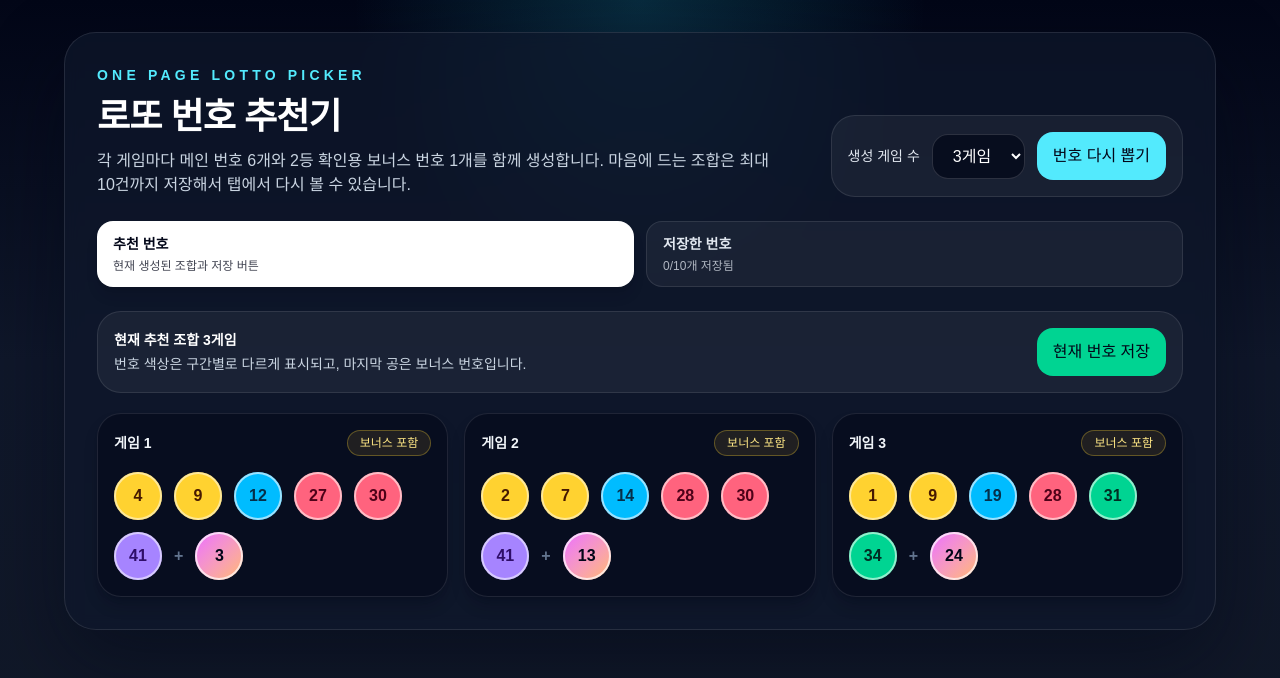
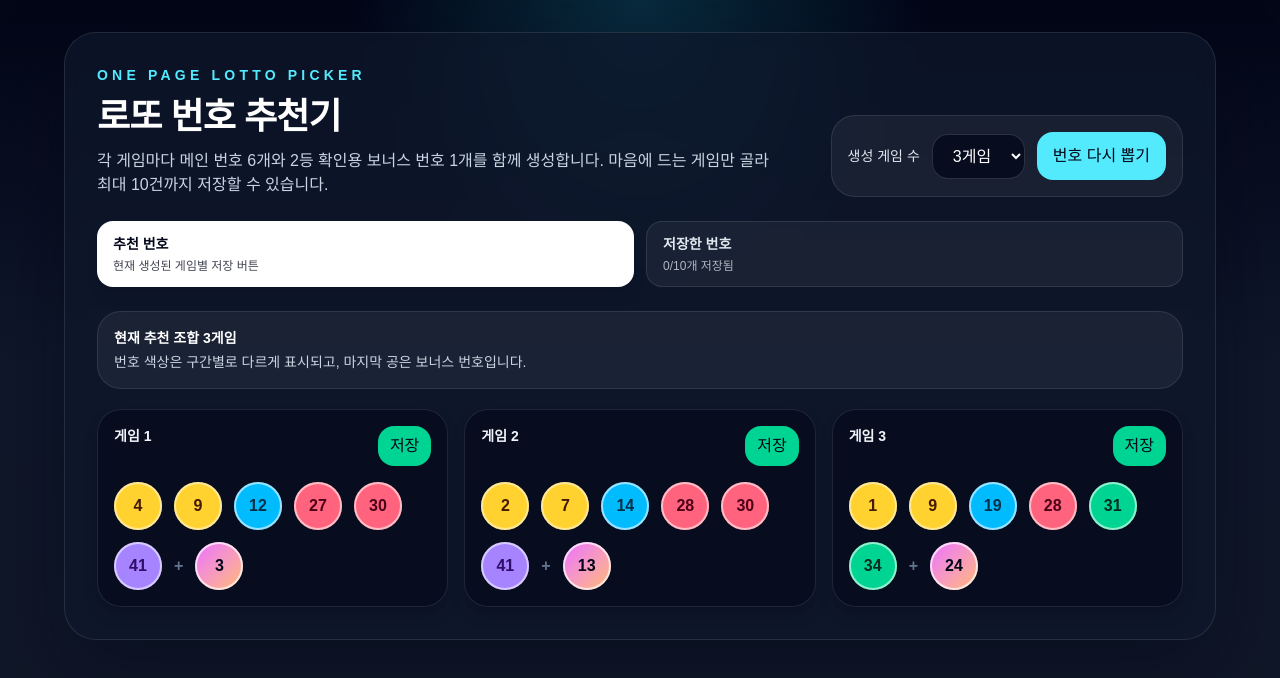
Before and after one commit to pmsGHer/OnePageLottoPicker, a Next.js app: page / in a window 1280 px wide. Shown: the top 678 px of the page. Built offline with nearby package versions, Linux system fonts and the light colour scheme.

Commit message:
Refine per-ticket save controls

```diff
--- a/app/LottoPickerClient.tsx
+++ b/app/LottoPickerClient.tsx
@@ -1,12 +1,12 @@
 "use client";
 
-import { useEffect, useMemo, useState } from "react";
+import { useEffect, useState } from "react";
 import {
   createLottoTicket,
   INITIAL_TICKET_COUNT,
   MAX_SAVED_BATCHES,
   type LottoTicket,
-  type SavedTicketBatch,
+  type SavedLottoTicket,
 } from "./lotto";
 
 type LottoPickerClientProps = {
@@ -15,7 +15,7 @@ type LottoPickerClientProps = {
 
 type TabKey = "generated" | "saved";
 
-const SAVED_BATCHES_KEY = "lotto-saved-batches";
+const SAVED_TICKETS_KEY = "lotto-saved-tickets";
 
 const NUMBER_COLOR_CLASSES = [
   "bg-amber-300 text-amber-950 ring-amber-100/70",
@@ -37,6 +37,10 @@ function getNumberColorClass(number: number) {
   return NUMBER_COLOR_CLASSES[4];
 }
 
+function getTicketSignature(ticket: LottoTicket) {
+  return `${ticket.numbers.join("-")}+${ticket.bonus}`;
+}
+
 function formatSavedAt(createdAt: string) {
   return new Intl.DateTimeFormat("ko-KR", {
     dateStyle: "medium",
@@ -47,17 +51,22 @@ function formatSavedAt(createdAt: string) {
 function TicketCard({
   ticket,
   index,
+  action,
+  meta,
 }: {
   ticket: LottoTicket;
   index: number;
+  action?: React.ReactNode;
+  meta?: React.ReactNode;
 }) {
   return (
     <article className="rounded-3xl border border-white/10 bg-slate-950/55 p-4 shadow-lg shadow-slate-950/25">
-      <div className="flex items-center justify-between gap-3">
-        <p className="text-sm font-semibold text-slate-100">게임 {index + 1}</p>
-        <span className="rounded-full border border-amber-300/30 bg-amber-300/10 px-3 py-1 text-xs font-medium text-amber-200">
-          보너스 포함
-        </span>
+      <div className="flex items-start justify-between gap-3">
+        <div>
+          <p className="text-sm font-semibold text-slate-100">게임 {index + 1}</p>
+          {meta ? <div className="mt-1 text-xs text-slate-300">{meta}</div> : null}
+        </div>
+        {action}
       </div>
 
       <div className="mt-4 flex flex-wrap items-center gap-2 sm:gap-3">
@@ -84,20 +93,20 @@ export default function LottoPickerClient({
   const [activeTab, setActiveTab] = useState<TabKey>("generated");
   const [tickets, setTickets] = useState<LottoTicket[]>(initialTickets);
   const [count, setCount] = useState(INITIAL_TICKET_COUNT);
-  const [savedBatches, setSavedBatches] = useState<SavedTicketBatch[]>(() => {
+  const [savedTickets, setSavedTickets] = useState<SavedLottoTicket[]>(() => {
     if (typeof window === "undefined") {
       return [];
     }
 
-    const rawSavedBatches = window.localStorage.getItem(SAVED_BATCHES_KEY);
-    if (!rawSavedBatches) {
+    const rawSavedTickets = window.localStorage.getItem(SAVED_TICKETS_KEY);
+    if (!rawSavedTickets) {
       return [];
     }
 
     try {
-      return JSON.parse(rawSavedBatches) as SavedTicketBatch[];
+      return JSON.parse(rawSavedTickets) as SavedLottoTicket[];
     } catch {
-      window.localStorage.removeItem(SAVED_BATCHES_KEY);
+      window.localStorage.removeItem(SAVED_TICKETS_KEY);
       return [];
     }
   });
@@ -107,48 +116,39 @@ export default function LottoPickerClient({
       return;
     }
 
-    window.localStorage.setItem(SAVED_BATCHES_KEY, JSON.stringify(savedBatches));
-  }, [savedBatches]);
-
-  const currentTicketSignature = useMemo(
-    () =>
-      tickets
-        .map((ticket) => `${ticket.numbers.join("-")}+${ticket.bonus}`)
-        .join("|"),
-    [tickets],
-  );
-
-  const isCurrentBatchSaved = savedBatches.some(
-    (batch) =>
-      batch.tickets
-        .map((ticket) => `${ticket.numbers.join("-")}+${ticket.bonus}`)
-        .join("|") === currentTicketSignature,
-  );
+    window.localStorage.setItem(SAVED_TICKETS_KEY, JSON.stringify(savedTickets));
+  }, [savedTickets]);
 
   const generateTickets = () => {
     setTickets(createTicketBatch(count));
   };
 
-  const saveCurrentBatch = () => {
-    if (isCurrentBatchSaved) {
+  const isTicketSaved = (ticket: LottoTicket) =>
+    savedTickets.some((saved) => getTicketSignature(saved.ticket) === getTicketSignature(ticket));
+
+  const saveTicket = (ticket: LottoTicket) => {
+    if (isTicketSaved(ticket)) {
       setActiveTab("saved");
       return;
     }
 
-    setSavedBatches((previous) => {
-      const nextBatch: SavedTicketBatch = {
-        id: `${Date.now()}`,
+    setSavedTickets((previous) => {
+      const nextTicket: SavedLottoTicket = {
+        id: `${Date.now()}-${Math.random().toString(36).slice(2, 8)}`,
         createdAt: new Date().toISOString(),
-        tickets,
+        ticket,
       };
 
-      return [nextBatch, ...previous].slice(0, MAX_SAVED_BATCHES);
+      return [nextTicket, ...previous].slice(0, MAX_SAVED_BATCHES);
     });
-    setActiveTab("saved");
   };
 
-  const removeSavedBatch = (id: string) => {
-    setSavedBatches((previous) => previous.filter((batch) => batch.id !== id));
+  const removeSavedTicket = (id: string) => {
+    setSavedTickets((previous) => previous.filter((saved) => saved.id !== id));
+  };
+
+  const clearSavedTickets = () => {
+    setSavedTickets([]);
   };
 
   return (
@@ -163,9 +163,8 @@ export default function LottoPickerClient({
               로또 번호 추천기
             </h1>
             <p className="mt-3 text-sm leading-6 text-slate-300 sm:text-base">
-              각 게임마다 메인 번호 6개와 2등 확인용 보너스 번호 1개를 함께
-              생성합니다. 마음에 드는 조합은 최대 10건까지 저장해서 탭에서 다시
-              볼 수 있습니다.
+              각 게임마다 메인 번호 6개와 2등 확인용 보너스 번호 1개를 함께 생성합니다.
+              마음에 드는 게임만 골라 최대 10건까지 저장할 수 있습니다.
             </p>
           </div>
 
@@ -204,7 +203,7 @@ export default function LottoPickerClient({
             }`}
           >
             <p className="text-sm font-bold">추천 번호</p>
-            <p className="mt-1 text-xs opacity-75">현재 생성된 조합과 저장 버튼</p>
+            <p className="mt-1 text-xs opacity-75">현재 생성된 게임별 저장 버튼</p>
           </button>
           <button
             onClick={() => setActiveTab("saved")}
@@ -216,88 +215,96 @@ export default function LottoPickerClient({
           >
             <p className="text-sm font-bold">저장한 번호</p>
             <p className="mt-1 text-xs opacity-75">
-              {savedBatches.length}/{MAX_SAVED_BATCHES}개 저장됨
+              {savedTickets.length}/{MAX_SAVED_BATCHES}개 저장됨
             </p>
           </button>
         </div>
 
         {activeTab === "generated" ? (
           <section className="mt-6 space-y-5">
-            <div className="flex flex-col gap-3 rounded-3xl border border-white/10 bg-white/5 p-4 sm:flex-row sm:items-center sm:justify-between">
-              <div>
-                <p className="text-sm font-semibold text-white">
-                  현재 추천 조합 {tickets.length}게임
-                </p>
-                <p className="mt-1 text-xs text-slate-300 sm:text-sm">
-                  번호 색상은 구간별로 다르게 표시되고, 마지막 공은 보너스 번호입니다.
-                </p>
-              </div>
-              <button
-                onClick={saveCurrentBatch}
-                disabled={savedBatches.length >= MAX_SAVED_BATCHES && !isCurrentBatchSaved}
-                className="rounded-2xl bg-emerald-400 px-4 py-3 text-sm font-bold text-slate-950 transition enabled:hover:bg-emerald-300 disabled:cursor-not-allowed disabled:bg-slate-700 disabled:text-slate-300"
-              >
-                {isCurrentBatchSaved
-                  ? "이미 저장됨"
-                  : savedBatches.length >= MAX_SAVED_BATCHES
-                    ? "저장 한도 도달"
-                    : "현재 번호 저장"}
-              </button>
+            <div className="rounded-3xl border border-white/10 bg-white/5 p-4">
+              <p className="text-sm font-semibold text-white">
+                현재 추천 조합 {tickets.length}게임
+              </p>
+              <p className="mt-1 text-xs text-slate-300 sm:text-sm">
+                번호 색상은 구간별로 다르게 표시되고, 마지막 공은 보너스 번호입니다.
+              </p>
             </div>
 
             <div className="grid gap-4 md:grid-cols-2 xl:grid-cols-3">
-              {tickets.map((ticket, index) => (
-                <TicketCard key={`${ticket.numbers.join("-")}-${ticket.bonus}-${index}`} ticket={ticket} index={index} />
-              ))}
+              {tickets.map((ticket, index) => {
+                const saved = isTicketSaved(ticket);
+                const saveDisabled = savedTickets.length >= MAX_SAVED_BATCHES && !saved;
+
+                return (
+                  <TicketCard
+                    key={`${ticket.numbers.join("-")}-${ticket.bonus}-${index}`}
+                    ticket={ticket}
+                    index={index}
+                    action={
+                      <button
+                        onClick={() => saveTicket(ticket)}
+                        disabled={saveDisabled}
+                        className="rounded-2xl bg-emerald-400 px-3 py-2 text-xs font-bold text-slate-950 transition enabled:hover:bg-emerald-300 disabled:cursor-not-allowed disabled:bg-slate-700 disabled:text-slate-300"
+                      >
+                        {saved
+                          ? "저장됨"
+                          : saveDisabled
+                            ? "한도 도달"
+                            : "저장"}
+                      </button>
+                    }
+                  />
+                );
+              })}
             </div>
           </section>
         ) : (
           <section className="mt-6">
-            {savedBatches.length === 0 ? (
+            {savedTickets.length === 0 ? (
               <div className="rounded-3xl border border-dashed border-white/15 bg-white/5 px-5 py-12 text-center">
                 <p className="text-lg font-semibold text-white">저장된 번호가 없습니다.</p>
                 <p className="mt-2 text-sm text-slate-300">
-                  추천 번호 탭에서 마음에 드는 조합을 저장해 보세요.
+                  추천 번호 탭에서 마음에 드는 게임만 골라 저장해 보세요.
                 </p>
               </div>
             ) : (
               <div className="space-y-4">
-                {savedBatches.map((batch, batchIndex) => (
-                  <article
-                    key={batch.id}
-                    className="rounded-[1.75rem] border border-white/10 bg-white/5 p-4 sm:p-5"
+                <div className="flex flex-col gap-3 rounded-3xl border border-white/10 bg-white/5 p-4 sm:flex-row sm:items-center sm:justify-between">
+                  <div>
+                    <p className="text-sm font-semibold text-white">
+                      저장된 번호 {savedTickets.length}개
+                    </p>
+                    <p className="mt-1 text-xs text-slate-300 sm:text-sm">
+                      각 게임은 개별 삭제할 수 있고, 필요하면 전체 삭제도 가능합니다.
+                    </p>
+                  </div>
+                  <button
+                    onClick={clearSavedTickets}
+                    className="rounded-2xl border border-rose-300/25 bg-rose-400/10 px-4 py-3 text-sm font-semibold text-rose-200 transition hover:bg-rose-400/20"
                   >
-                    <div className="flex flex-col gap-3 sm:flex-row sm:items-center sm:justify-between">
-                      <div>
-                        <p className="text-sm font-semibold text-cyan-200">
-                          저장 #{savedBatches.length - batchIndex}
-                        </p>
-                        <h2 className="mt-1 text-lg font-bold text-white">
-                          {formatSavedAt(batch.createdAt)}
-                        </h2>
-                        <p className="mt-1 text-xs text-slate-300 sm:text-sm">
-                          {batch.tickets.length}게임 저장됨
-                        </p>
-                      </div>
-                      <button
-                        onClick={() => removeSavedBatch(batch.id)}
-                        className="rounded-2xl border border-rose-300/25 bg-rose-400/10 px-4 py-3 text-sm font-semibold text-rose-200 transition hover:bg-rose-400/20"
-                      >
-                        저장 삭제
-                      </button>
-                    </div>
+                    전체 삭제
+                  </button>
+                </div>
 
-                    <div className="mt-4 grid gap-4 md:grid-cols-2 xl:grid-cols-3">
-                      {batch.tickets.map((ticket, index) => (
-                        <TicketCard
-                          key={`${batch.id}-${ticket.numbers.join("-")}-${ticket.bonus}-${index}`}
-                          ticket={ticket}
-                          index={index}
-                        />
-                      ))}
-                    </div>
-                  </article>
-                ))}
+                <div className="grid gap-4 md:grid-cols-2 xl:grid-cols-3">
+                  {savedTickets.map((savedTicket, index) => (
+                    <TicketCard
+                      key={savedTicket.id}
+                      ticket={savedTicket.ticket}
+                      index={index}
+                      meta={<>저장일 {formatSavedAt(savedTicket.createdAt)}</>}
+                      action={
+                        <button
+                          onClick={() => removeSavedTicket(savedTicket.id)}
+                          className="rounded-2xl border border-rose-300/25 bg-rose-400/10 px-3 py-2 text-xs font-semibold text-rose-200 transition hover:bg-rose-400/20"
+                        >
+                          삭제
+                        </button>
+                      }
+                    />
+                  ))}
+                </div>
               </div>
             )}
           </section>
--- a/app/lotto.ts
+++ b/app/lotto.ts
@@ -9,10 +9,10 @@ export type LottoTicket = {
   bonus: number;
 };
 
-export type SavedTicketBatch = {
+export type SavedLottoTicket = {
   id: string;
   createdAt: string;
-  tickets: LottoTicket[];
+  ticket: LottoTicket;
 };
 
 export function createLottoTicket(): LottoTicket {
```
